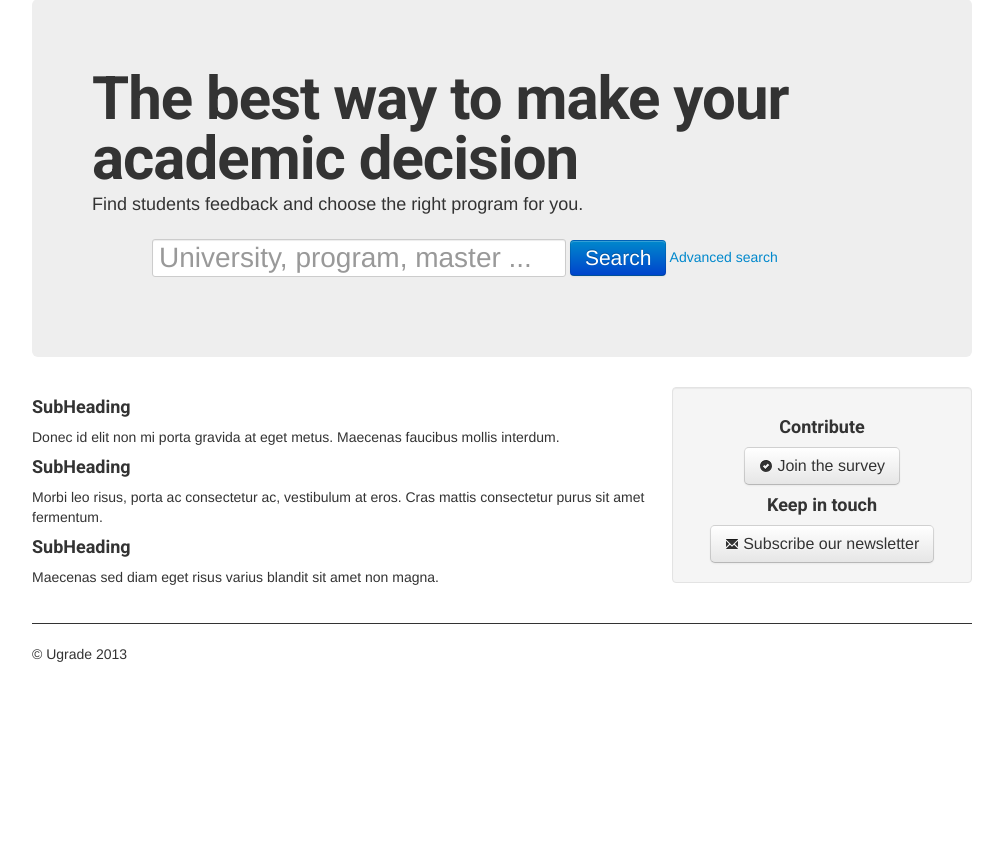
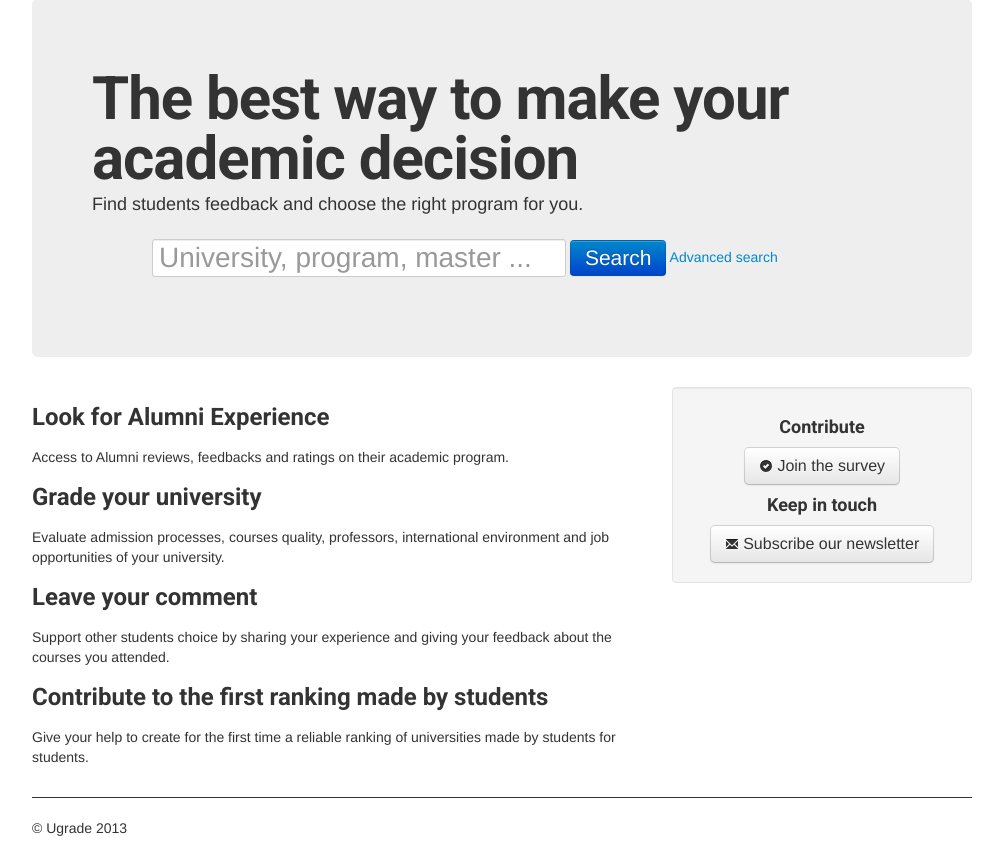
Before and after one commit to fabiofabbrucci/Ugrade, a CodeIgniter app: page / in a window 1280 px wide. Shown: the part 165-1013 px from the top of the page, without its empty margins (138-1141 px from the left). Before the commit the page ends 827 px from the top, so only its background shows below. Run offline with CodeIgniter, Linux system fonts and the light colour scheme; data comes from the database, SQL or seed files in the repository.

Commit message:
Home labeling

```diff
--- a/application/views/home.php
+++ b/application/views/home.php
@@ -94,14 +94,25 @@
 
                         <div class="row">
                             <div class="span8">
-                                <h4>SubHeading</h4>
-                                <p>Donec id elit non mi porta gravida at eget metus. Maecenas faucibus mollis interdum.</p>
+                                <h3>Look for Alumni Experience</h3>
+                                <p>
+                                    Access to Alumni reviews, feedbacks and ratings on their academic program.
+                                </p>
 
-                                <h4>SubHeading</h4>
-                                <p>Morbi leo risus, porta ac consectetur ac, vestibulum at eros. Cras mattis consectetur purus sit amet fermentum.</p>
+                                <h3>Grade your university</h3>
+                                <p>
+                                    Evaluate admission processes, courses quality, professors, international environment and job opportunities of your university.
+                                </p>
 
-                                <h4>SubHeading</h4>
-                                <p>Maecenas sed diam eget risus varius blandit sit amet non magna.</p>
+                                <h3>Leave your comment</h3>
+                                <p>
+                                    Support other students choice by sharing your experience and giving your feedback about the courses you attended.
+                                </p>
+
+                                <h3>Contribute to the first ranking made by students</h3>
+                                <p>
+                                    Give your help to create for the first time a reliable ranking of universities made by students for students.
+                                </p>
                             </div>
                             <div class="span4">
                                 <div class="well">
```
